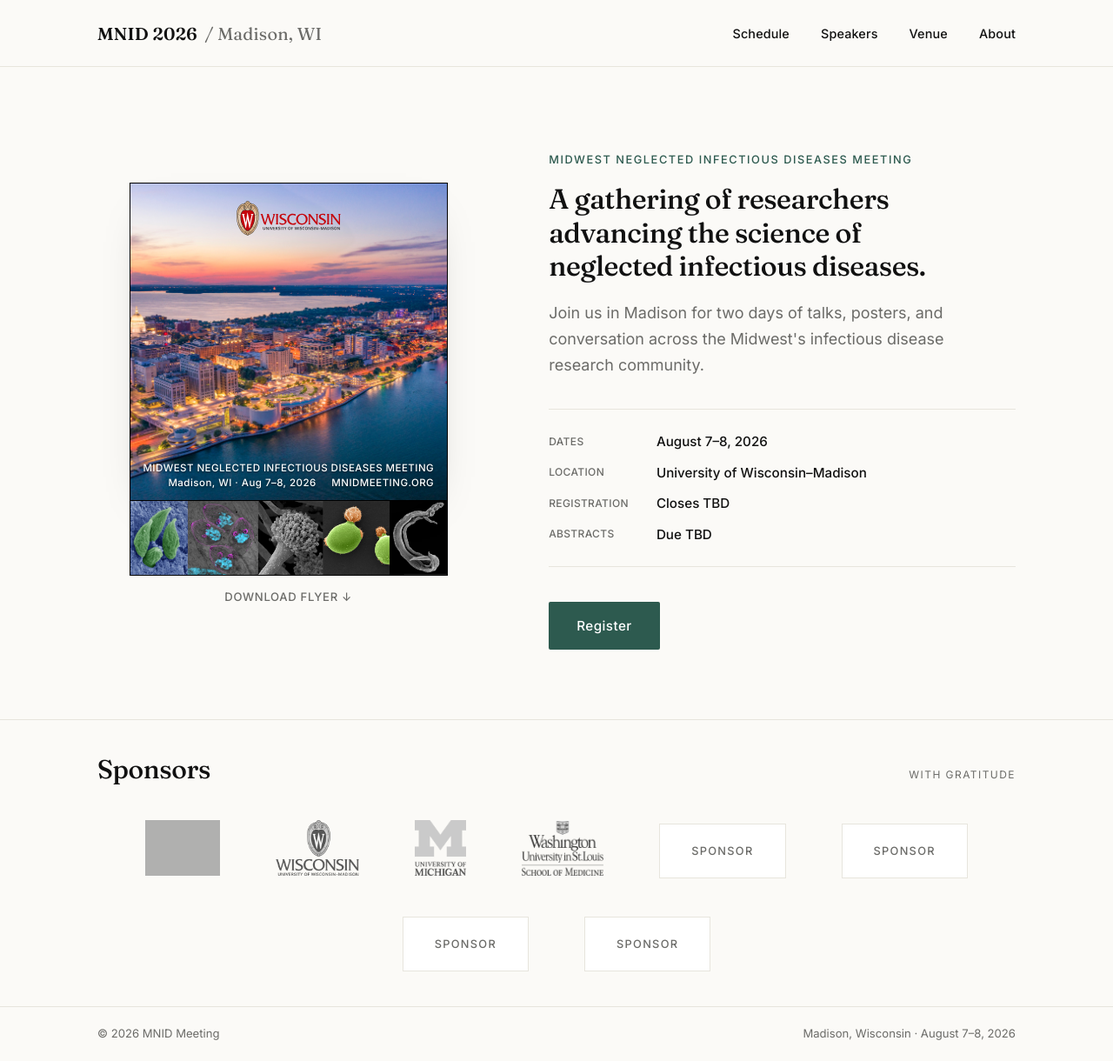
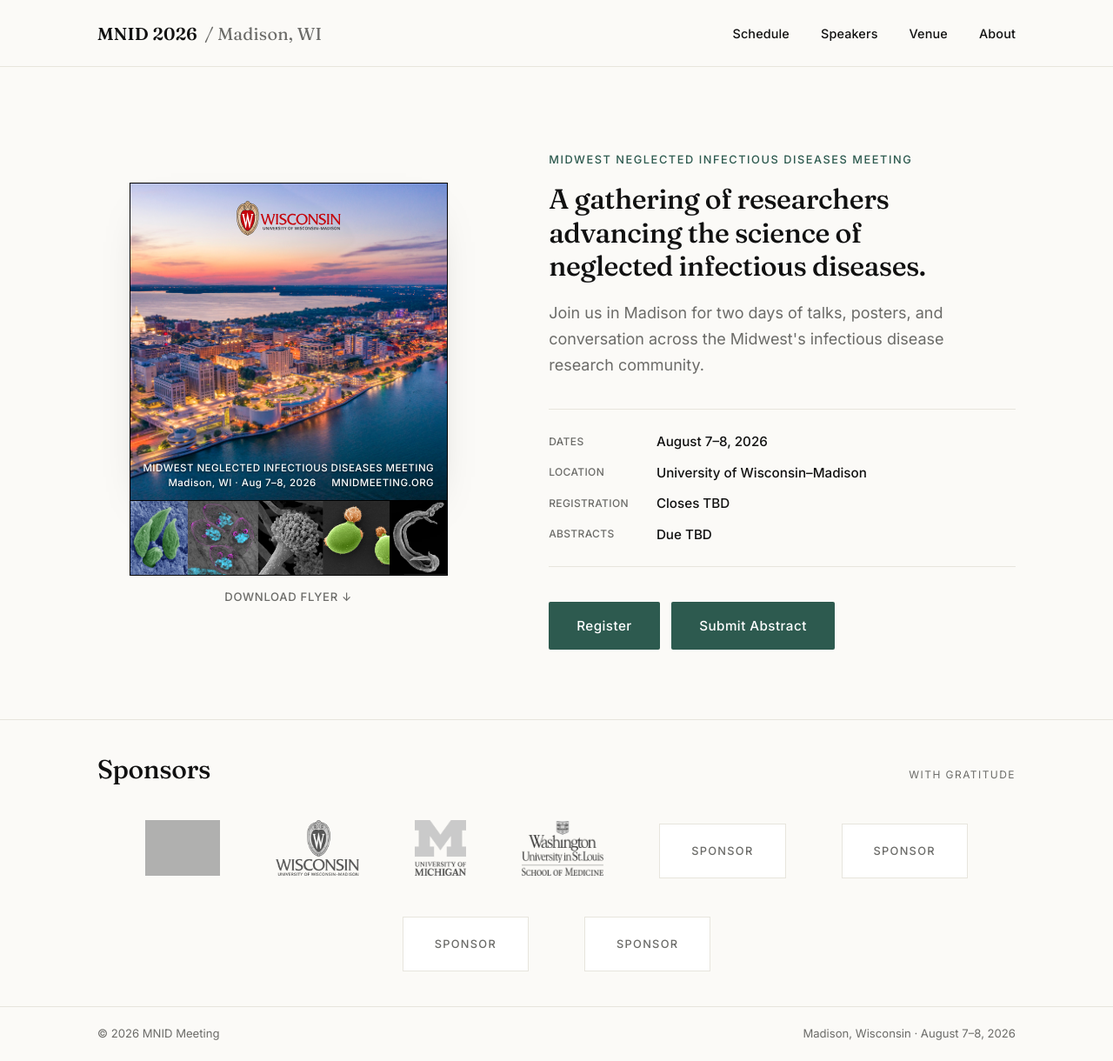
Before and after one commit to MNIDMeeting/mnidmeeting.github.io, a Jekyll site: the page built from index.html, in a window 1280 px wide and 1220 px high. Shown: the whole window at 87% size. Built offline with Jekyll 4.4.1, drawn with Linux system fonts in a browser that asks for light colours; grey boxes are pictures that could not be loaded.

Commit message:
Wire up registration and abstract submission forms
Link Register and Submit Abstract buttons to their Google Forms,
add contact email to About page.

Co-Authored-By: Claude Opus 4.6 (1M context) <noreply@anthropic.com>

```diff
--- a/_config.yml
+++ b/_config.yml
@@ -14,7 +14,8 @@ conference:
   registration_opens: TBD
   registration_deadline: TBD
   abstract_deadline: TBD
-  registration_url: "#"
+  registration_url: "https://forms.gle/5LrWpGRfuHqSVjuA6"
+  abstract_url: "https://forms.gle/A2cUCba9zVWnjZuC8"
 
 nav:
   - title: Schedule
--- a/assets/css/main.css
+++ b/assets/css/main.css
@@ -252,6 +252,21 @@ main { flex: 1; }
   background: var(--accent-hover);
   transform: translateY(-1px);
 }
+.btn--secondary {
+  background: transparent;
+  color: var(--accent) !important;
+  border: 1px solid var(--accent);
+  padding: calc(0.95rem - 1px) calc(2rem - 1px);
+}
+.btn--secondary:hover {
+  background: var(--accent);
+  color: #fff !important;
+}
+.hero__actions {
+  display: flex;
+  flex-wrap: wrap;
+  gap: 0.85rem;
+}
 
 /* ---------- Sections ---------- */
 .section {
--- a/index.html
+++ b/index.html
@@ -31,7 +31,10 @@ layout: default
           <dt>Abstracts</dt>
           <dd>Due {{ site.conference.abstract_deadline }}</dd>
         </dl>
-        <a href="{{ site.conference.registration_url }}" class="btn">Register</a>
+        <div class="hero__actions">
+          <a href="{{ site.conference.registration_url }}" class="btn">Register</a>
+          <a href="{{ site.conference.abstract_url }}" class="btn">Submit Abstract</a>
+        </div>
       </div>
     </div>
   </div>
```
Also changed, not shown: about.md (+1 -1 lines).
